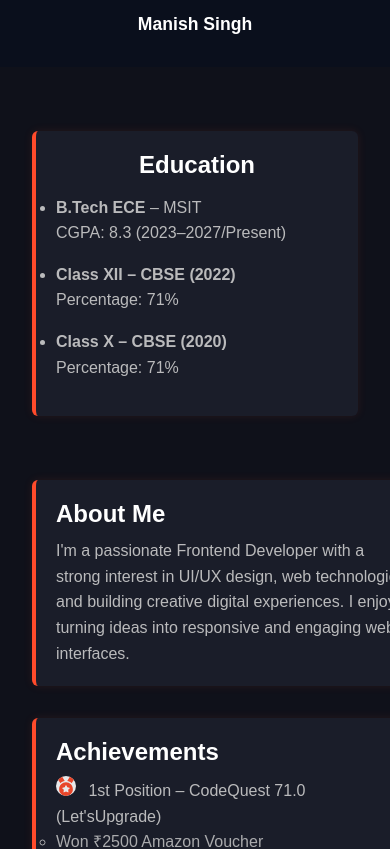
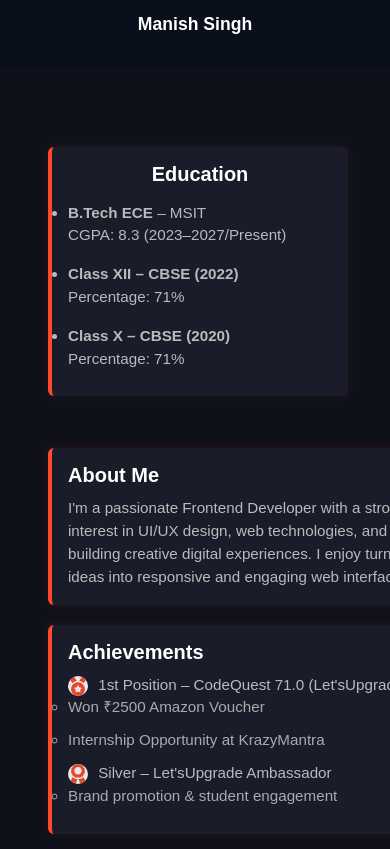
Before and after one commit to officialmanish03/MyPortfolio, a React (Create React App) app: page / in a window 390 px wide. Shown: the part 828-1677 px from the top of the page. Built offline with nearby package versions, Linux system fonts and the light colour scheme.

Commit message:
Update about.css

```diff
--- a/src/components/about.css
+++ b/src/components/about.css
@@ -174,4 +174,43 @@
   .profile-pic {
     display: none;
   }
+    .about-container {
+    flex-direction: column;
+    padding: 16px;
+  }
+
+  .left-column, .right-column {
+    width: 100%;
+    padding: 0;
+  }
+
+
+  .section-box {
+    margin-bottom: 20px;
+    padding: 16px;
+  }
+
+  .section-box h2 {
+    font-size: 1.25rem;
+    margin-bottom: 10px;
+  }
+
+  .section-box p,
+  .section-box li {
+    font-size: 0.95rem;
+    line-height: 1.5;
+  }
+
+  .achievement-list li,
+  .certification-list li,
+  .edu-list li {
+    margin-bottom: 10px;
+  }
+
+  .icon {
+    margin-right: 6px;
+    vertical-align: middle;
+    font-size: 1rem;
+  }
+
 }
```
